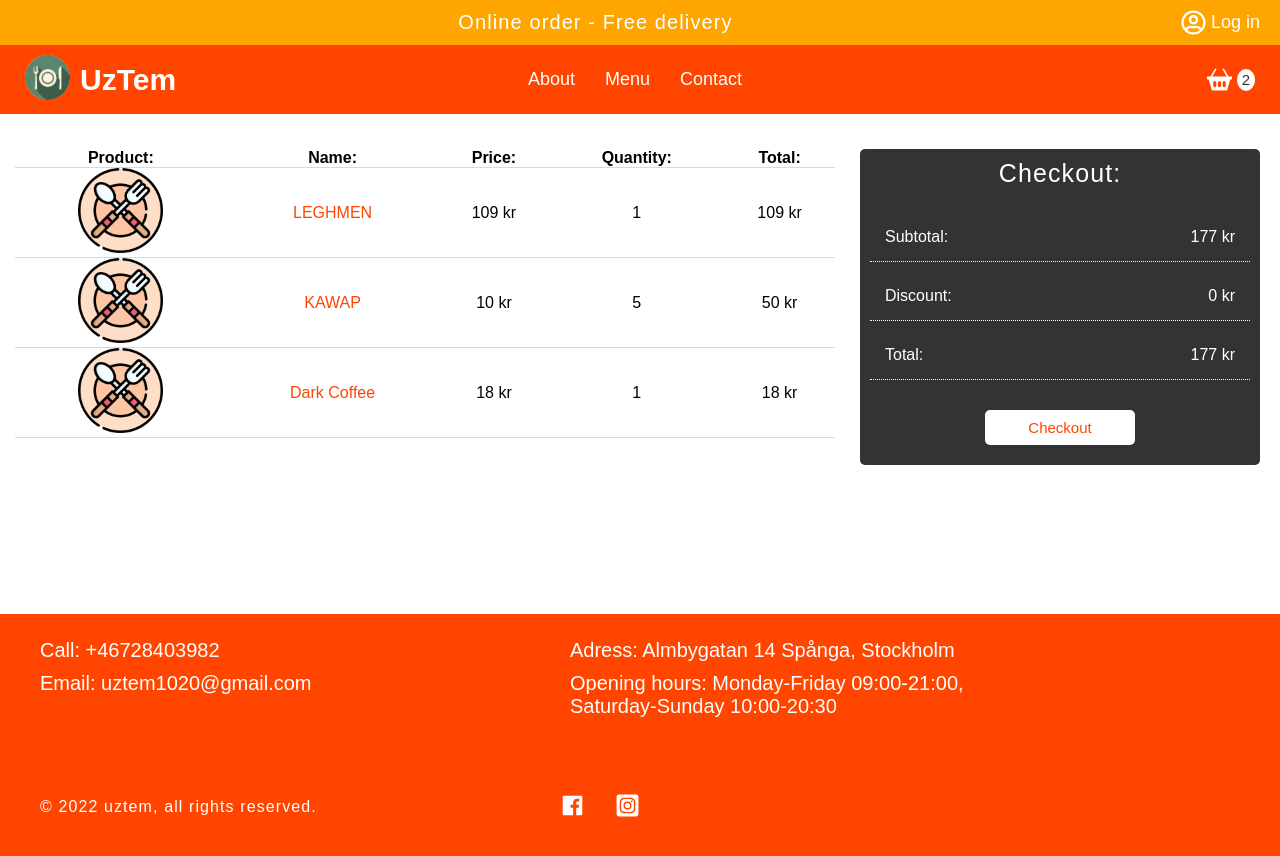
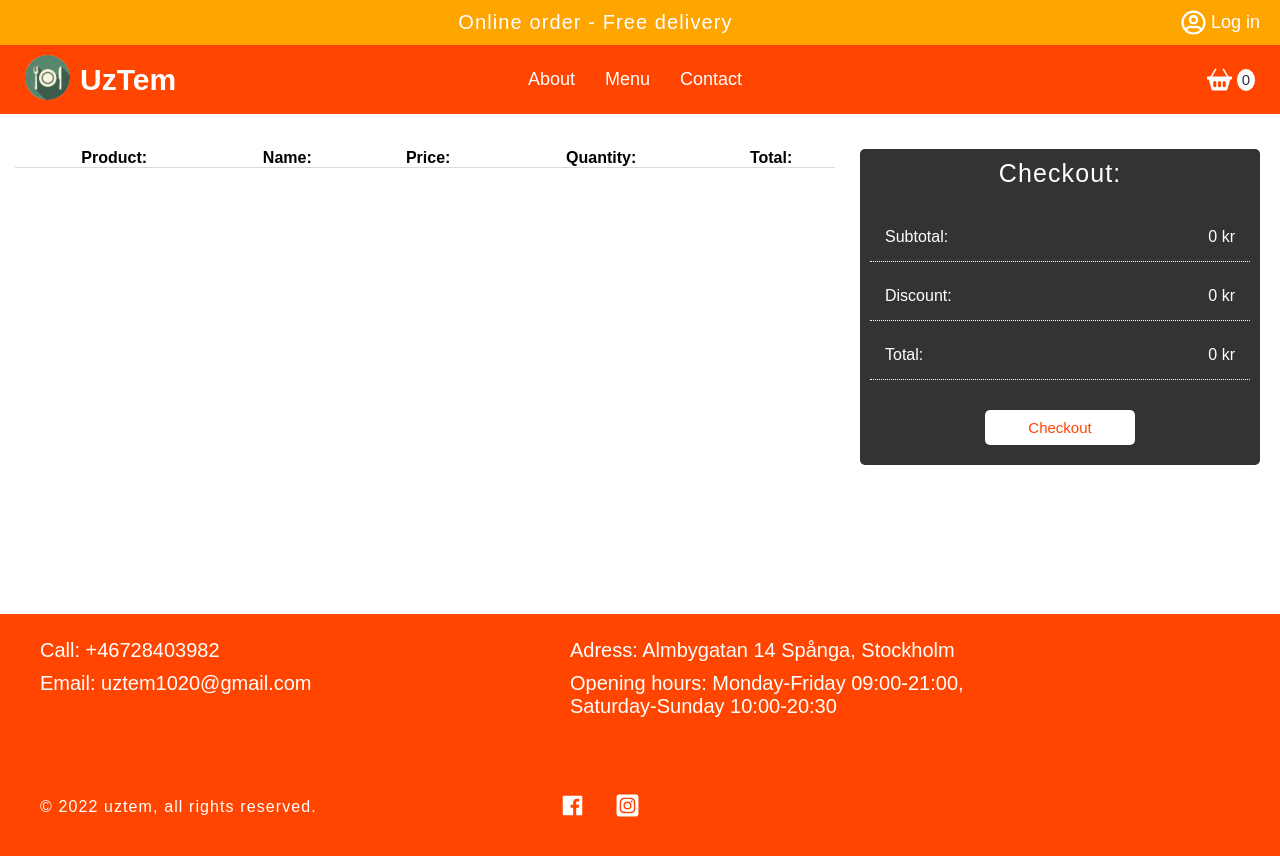
Before and after one commit to Eldar0818/uztem-food, a Next.js app: page /cart in a window 1280 px wide. Shown: the top 856 px of the page. Built offline with nearby package versions, Linux system fonts and the light colour scheme.

Commit message:
redux cart functionality has been completed

```diff
--- a/components/Navbar.jsx
+++ b/components/Navbar.jsx
@@ -6,11 +6,13 @@ import { BsBasket2Fill } from 'react-icons/bs'
 import { GiHamburgerMenu } from 'react-icons/gi'
 import Link from 'next/link'
 import { useRouter } from 'next/router'
+import { useSelector } from 'react-redux'
 
 const Navbar = () => {
 
     const [clickMenu, setClickMenu] = useState(false)
     const router = useRouter()
+    const itemsNumber = useSelector(state => state.cart.itemsNumber)
 
     const handleChangeRoute = () => {
         router.push('/')
@@ -66,7 +68,7 @@ const Navbar = () => {
                 <div className={styles.navcart}>
                     <Link href="/cart" style={{display: 'flex', alignItems: 'center'}}>
                         <BsBasket2Fill className={styles.carticon} />
-                        <span className={styles.counter}>2</span>
+                        <span className={styles.counter}>{itemsNumber}</span>
                     </Link>
                 </div>
                 <GiHamburgerMenu
--- a/components/cart/CartItems.jsx
+++ b/components/cart/CartItems.jsx
@@ -1,8 +1,19 @@
 import Image from 'next/legacy/image'
 import React from 'react'
 import styles from '../../styles/cart/Cart.module.css'
+import { useSelector } from 'react-redux'
 
-const CartItems = ({items}) => {
+const CartItems = () => {
+
+    const cartItems = useSelector((state) => state.cart.products)
+    const totalPrice = useSelector((state) => state.cart.total)
+
+    const sizeTexts = [
+        {id: 1, text: '(small)'},
+        {id: 2, text: '(middle)'},
+        {id: 3, text: '(large)'}
+    ]
+
   return (
     <>
     <table width="100%" className={styles.cartitems}>
@@ -17,21 +28,21 @@ const CartItems = ({items}) => {
         </thead>
         <tbody>
             {
-                items.map(item=> (
-                    <tr key={item.id}>
+                cartItems?.map(item=> (
+                    <tr key={item._id}>
                         <td>
                             <Image
-                                src="/assets/sizeicon.png"
+                                src={item.image}
                                 alt={item.name}
                                 width={85}
                                 height={85}
                                 objectFit="cover"
                             />
                         </td>
-                        <td style={{color: 'orangered'}}>{item.name}</td>
+                        <td style={{color: 'orangered'}}>{item.name} {(item.type === "meal" || item.type === "drink") && ( sizeTexts.filter(text => text.id === item.count)[0]?.text )}</td>
+                        <td>{item.price / item.quantity} kr</td>
+                        <td>{item.quantity}</td>
                         <td>{item.price} kr</td>
-                        <td>{item.quantity}</td>
-                        <td>{item.price * item.quantity} kr</td>
                     </tr>
                 ))
             }
--- a/components/cart/Checkout.jsx
+++ b/components/cart/Checkout.jsx
@@ -1,7 +1,12 @@
 import React from 'react'
 import styles from '../../styles/cart/Cart.module.css'
+import { useSelector } from 'react-redux'
 
-const Checkout = ({totalCost, discount}) => {
+const Checkout = () => {
+
+  const totalCost = useSelector(state => state.cart.total)
+  const discount = totalCost > 350 ? 35 : 0
+
   return (
     <div className={styles.checkoutbox}>
         <h3 className={styles.checkoutheading}>Checkout:</h3>
--- a/package.json
+++ b/package.json
@@ -9,12 +9,16 @@
     "lint": "next lint"
   },
   "dependencies": {
+    "@paypal/react-paypal-js": "^7.8.1",
+    "@reduxjs/toolkit": "^1.9.0",
     "axios": "^1.1.3",
     "mongoose": "^6.7.2",
     "next": "13.0.3",
     "react": "18.2.0",
     "react-dom": "18.2.0",
-    "react-icons": "^4.6.0"
+    "react-icons": "^4.6.0",
+    "react-redux": "^8.0.5",
+    "redux": "^4.2.0"
   },
   "devDependencies": {
     "eslint": "8.27.0",
--- a/pages/_app.jsx
+++ b/pages/_app.jsx
@@ -1,11 +1,15 @@
 import '../styles/globals.css'
 import Layout from '../components/Layout'
+import store from '../redux/store'
+import { Provider } from 'react-redux'
 
 function MyApp({ Component, pageProps }) {
   return(
-    <Layout>
-      <Component {...pageProps} />
-    </Layout>
+    <Provider store={store}>
+      <Layout>
+        <Component {...pageProps} />
+      </Layout>
+    </Provider>
   )
 }
 
--- a/pages/cart.jsx
+++ b/pages/cart.jsx
@@ -1,26 +1,17 @@
 import React from 'react'
 import styles from '../styles/cart/Cart.module.css'
-import data from '../components/dummyProducts.json'
 import Checkout from '../components/cart/Checkout'
 import CartItems from '../components/cart/CartItems'
 
-
 const cart = () => {
-
-    const cartItems = data.itemsInCart
-    const totalCost = cartItems?.map(item=> item.price * item.quantity).reduce((acc, val) => {
-        return acc + val;
-      }, 0);
-    console.log(totalCost);
-    const discount = totalCost > 350 ? 20 : 0
 
     return (
     <div className={styles.cartpage}>
         <div className={styles.cartleft}>
-            <CartItems items={cartItems}/>
+            <CartItems />
         </div>
         <div className={styles.cartright}>
-            <Checkout totalCost={totalCost} discount={discount} />
+            <Checkout />
         </div>
     </div>
   )
--- /dev/null
+++ b/redux/cartSlice.js
@@ -0,0 +1,23 @@
+import { createSlice } from '@reduxjs/toolkit'
+
+const cartSlice = createSlice({
+    name: "Cart",
+    initialState: {
+        products: [],
+        itemsNumber: 0,
+        total: 0
+    },
+    reducers: {
+        addProduct: (state, action) => {
+            state.products.push(action.payload)
+            state.itemsNumber += 1
+            state.total += action.payload.price
+        },
+        reset: (state) => {
+            state = initialState
+        }
+    }
+})
+
+export const { addProduct, reset } = cartSlice.actions
+export default cartSlice.reducer
--- /dev/null
+++ b/redux/store.js
@@ -0,0 +1,8 @@
+import { configureStore } from '@reduxjs/toolkit'
+import cartReducer from './cartSlice'
+
+export default configureStore({
+    reducer: {
+        cart: cartReducer
+    }
+})
```
Also changed, not shown: components/menu/FoodMenu.jsx (+5 -5 lines), pages/menu.jsx (+12 -3 lines), pages/product/[id].jsx (+16 -2 lines), 1 other file (tests, documents, lock files or other folders).
